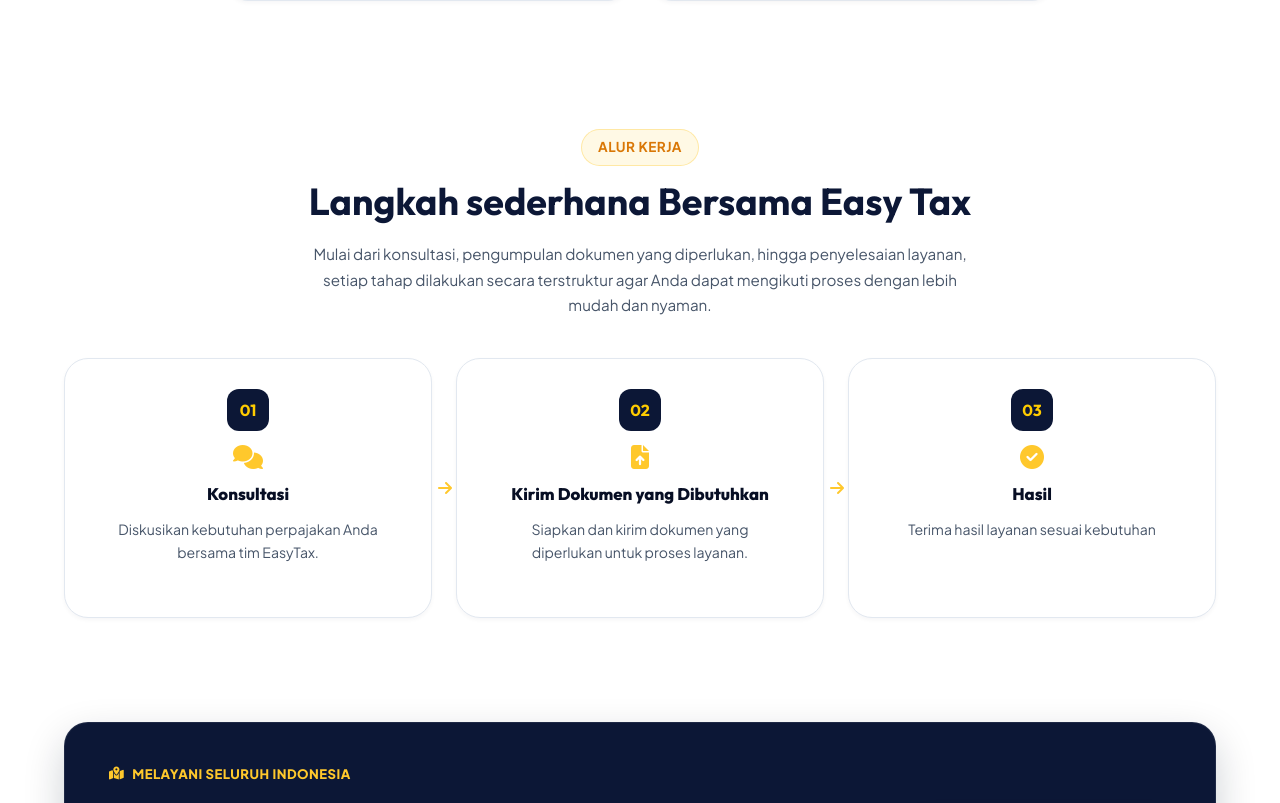
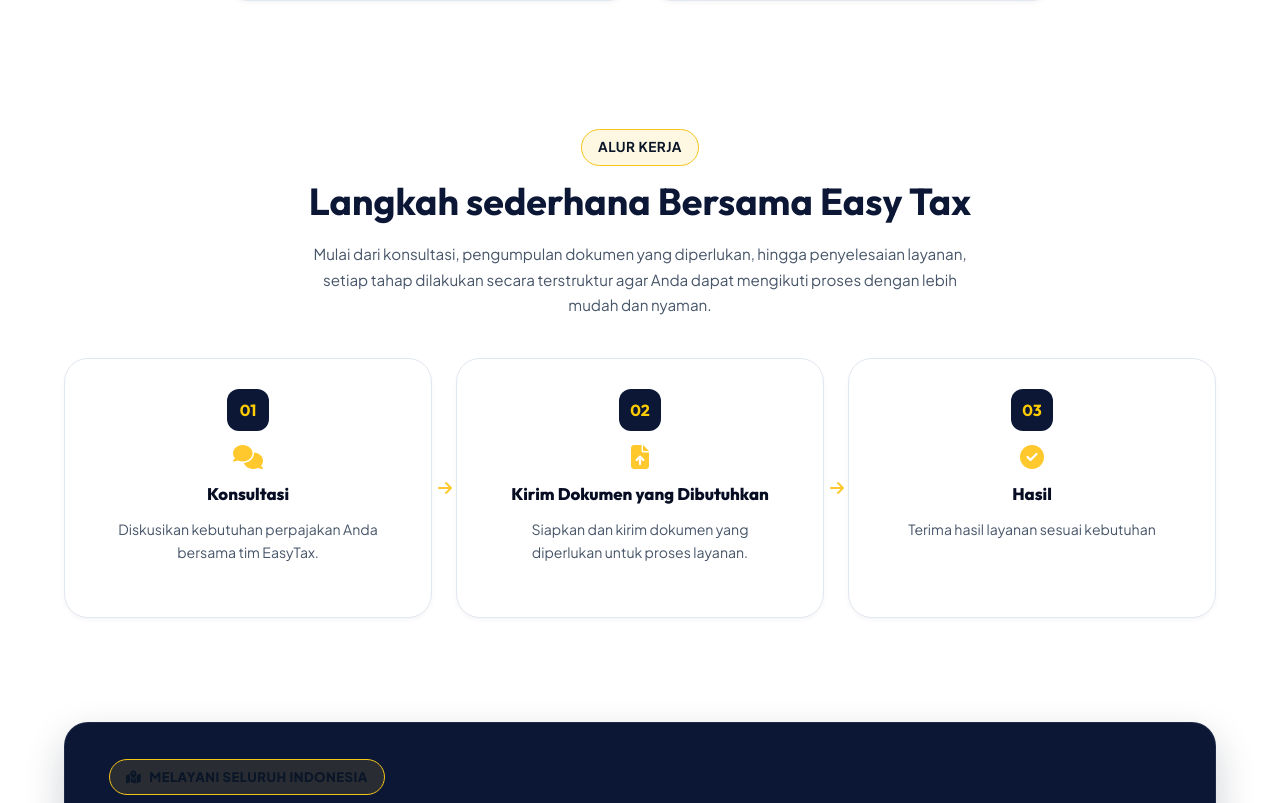
Before and after one commit to 4ntith3sis/Ete-web, a Next.js app: page /layanan/laporan-perpajakan-keuangan in a window 1280 px wide. Shown: the part 2641-3444 px from the top of the page. Built offline with nearby package versions, Linux system fonts and the light colour scheme.

Commit message:
Samakan label judul section: aksen yellow transparan + teks navy

```diff
--- a/src/app/style.css
+++ b/src/app/style.css
@@ -121,9 +121,9 @@
   align-items: center;
   gap: 8px;
   padding: 6px 16px;
-  background: rgba(255, 200, 44, 0.12);
-  color: #d97706;
-  border: 1px solid rgba(255, 200, 44, 0.35);
+  background: rgba(245, 197, 24, 0.12);
+  color: #0a1628;
+  border: 1px solid #f5c518;
   border-radius: var(--radius-full);
   font-size: 0.85rem;
   font-weight: 700;
@@ -1554,7 +1554,11 @@
   gap: 8px;
   font-size: 0.82rem;
   font-weight: 800;
-  color: var(--yellow-500);
+  color: #0a1628;
+  background: rgba(245, 197, 24, 0.12);
+  border: 1px solid #f5c518;
+  border-radius: var(--radius-full);
+  padding: 6px 16px;
   text-transform: uppercase;
   letter-spacing: 0.5px;
   margin-bottom: 8px;
@@ -1593,9 +1597,9 @@
 
 .clients-badge-pill {
   display: inline-block;
-  background: rgba(255, 200, 44, 0.12);
-  color: var(--navy-800);
-  border: 1px solid rgba(255, 200, 44, 0.35);
+  background: rgba(245, 197, 24, 0.12);
+  color: #0a1628;
+  border: 1px solid #f5c518;
   font-size: 0.8rem;
   font-weight: 800;
   letter-spacing: 0.15em;
--- a/src/components/frontend/homepage/HowItWorks.tsx
+++ b/src/components/frontend/homepage/HowItWorks.tsx
@@ -93,7 +93,7 @@
         @media (min-width: 1024px) { .hiw-index-grid { grid-template-columns: repeat(12, minmax(0,1fr)); gap: 32px; } }
         .hiw-index-left { display: flex; flex-direction: column; justify-content: flex-start; }
         @media (min-width: 1024px) { .hiw-index-left { grid-column: span 5 / span 5; } }
-        .hiw-index-eyebrow { font-size: 16px; font-weight: 800; color: #0c1736; text-transform: uppercase; letter-spacing: 0.2em; margin-bottom: 6px; }
+        .hiw-index-eyebrow { display: inline-block; align-self: flex-start; padding: 6px 16px; background: rgba(245,197,24,.12); border: 1px solid #f5c518; border-radius: 9999px; font-size: 16px; font-weight: 800; color: #0a1628; text-transform: uppercase; letter-spacing: 0.2em; margin-bottom: 6px; }
         @media (min-width: 640px) { .hiw-index-eyebrow { margin-bottom: 12px; } }
         .hiw-index-heading { font-size: 28px; font-weight: 900; color: #0c1736; line-height: 1.25; letter-spacing: -0.02em; margin: 0; }
         @media (min-width: 640px) { .hiw-index-heading { font-size: 38px; line-height: 1.12; } }
```
Also changed, not shown: src/app/globals.css (+1 -1 lines).
